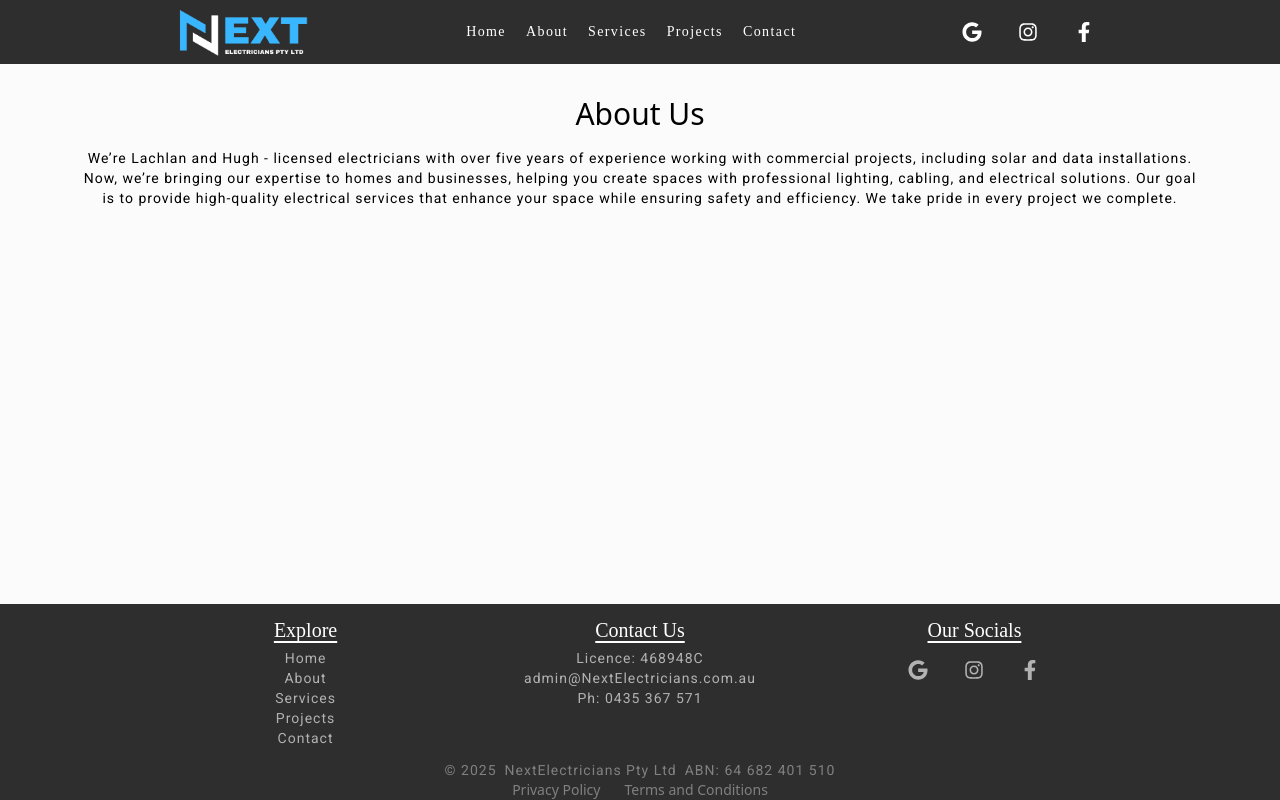
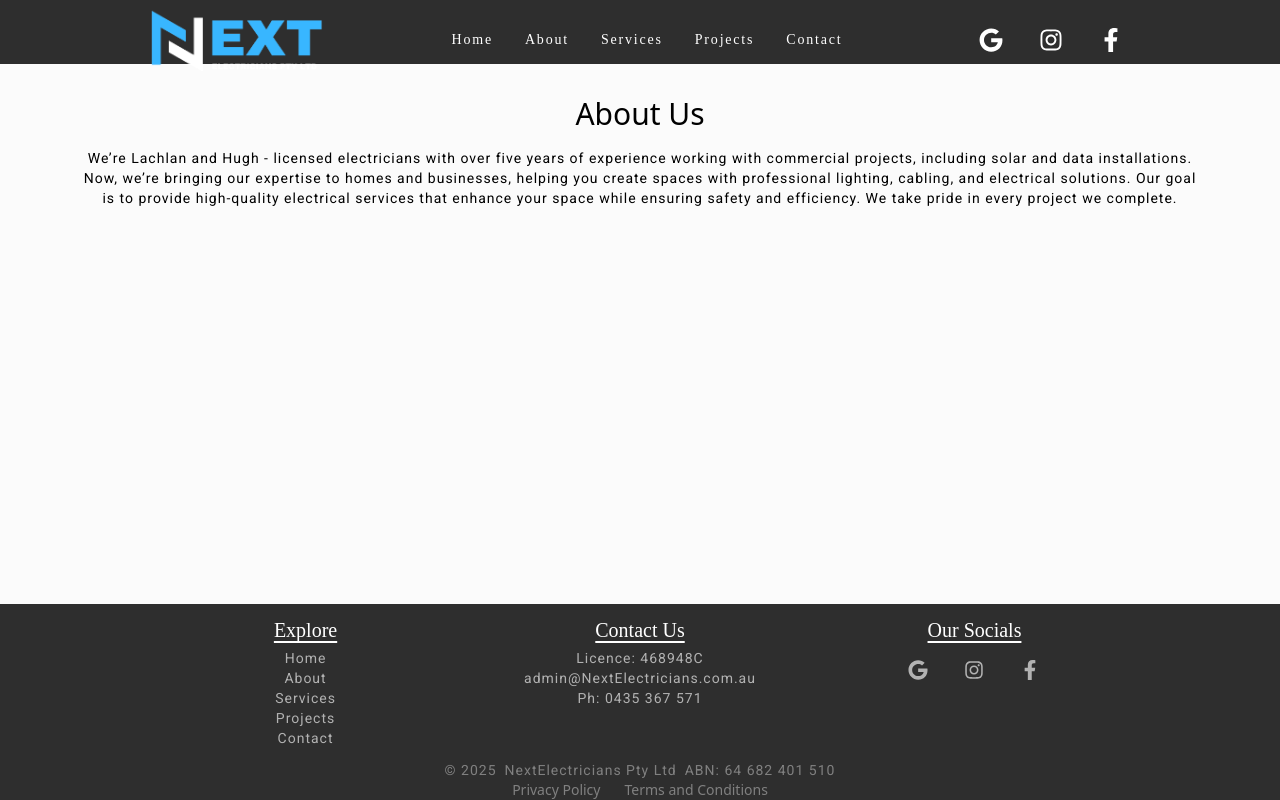
Before and after one commit to Wazmond/next-electricians, a Next.js app: page /about in a window 1280 px wide. Built offline with nearby package versions, Linux system fonts and the light colour scheme; a web font is replaced by a local one.

Commit message:
Removed comment and enlarged Navbar

```diff
--- a/src/app/(frontend)/ui/header/index.tsx
+++ b/src/app/(frontend)/ui/header/index.tsx
@@ -4,7 +4,6 @@ import LogoLight from 'public/images/next-logo-white.png'
 import LogoDark from 'public/images/next-logo.png'
 import Image from 'next/image'
 
-import { PiPhoneCallThin } from 'react-icons/pi'
 import HeaderButtons from './headerButtons'
 
 import Link from 'next/link'
@@ -67,11 +66,11 @@ const Header = () => {
       </div>
 
       <div
-        className={`fixed z-10 flex flex-row h-16 w-full justify-between items-center md:justify-evenly px-5`}
+        className={`fixed z-10 flex flex-row h-20 w-full justify-between items-center md:justify-evenly px-5`}
         style={{ backgroundColor: `rgba(46, 46, 46, ${menuState ? '0' : bgState}` }}
         ref={menuRef}
       >
-        <Link className={`relative aspect-[174/64] h-12`} href="/">
+        <Link className={`relative aspect-[174/64] h-16`} href="/">
           <Image
             src={menuState ? LogoDark : LogoLight}
             alt="logo"
@@ -81,8 +80,7 @@ const Header = () => {
           />
         </Link>
         <div
-          // className=" md:flex transition-all duration-300 ease-in-out w-0 overflow-hidden md:w-[386.8px] h-12 gap-5 text-sm tracking-widest align-middle font-robotoSerif"
-          className="hidden md:flex h-12 gap-5 text-sm tracking-widest align-middle font-robotoSerif"
+          className="hidden md:flex h-16 gap-8 text-lg tracking-widest align-middle font-robotoSerif"
           style={{ color: 'var(--header-text-color)' }}
         >
           <HeaderButtons title="Home" page="" />
@@ -91,13 +89,9 @@ const Header = () => {
           <HeaderButtons title="Projects" page="projects" />
           <HeaderButtons title="Contact" page="contact" />
         </div>
-        {/* <div className="flex flex-row h-12 text-sm tracking-widest items-center">
-        <PiPhoneCallThin size={30} color={'#fff'} />
-        <h2 className="text-headerText align-middle font-robotoSerif">+61 400 000 000</h2>
-      </div> */}
 
         <div className="hidden md:flex flex-row gap-5 h-12 items-center">
-          <Socials size={20} base={'text-white'} hovered={'hover:text-mono-500'} />
+          <Socials size={24} base={'text-white'} hovered={'hover:text-mono-500'} />
         </div>
 
         <button
```
